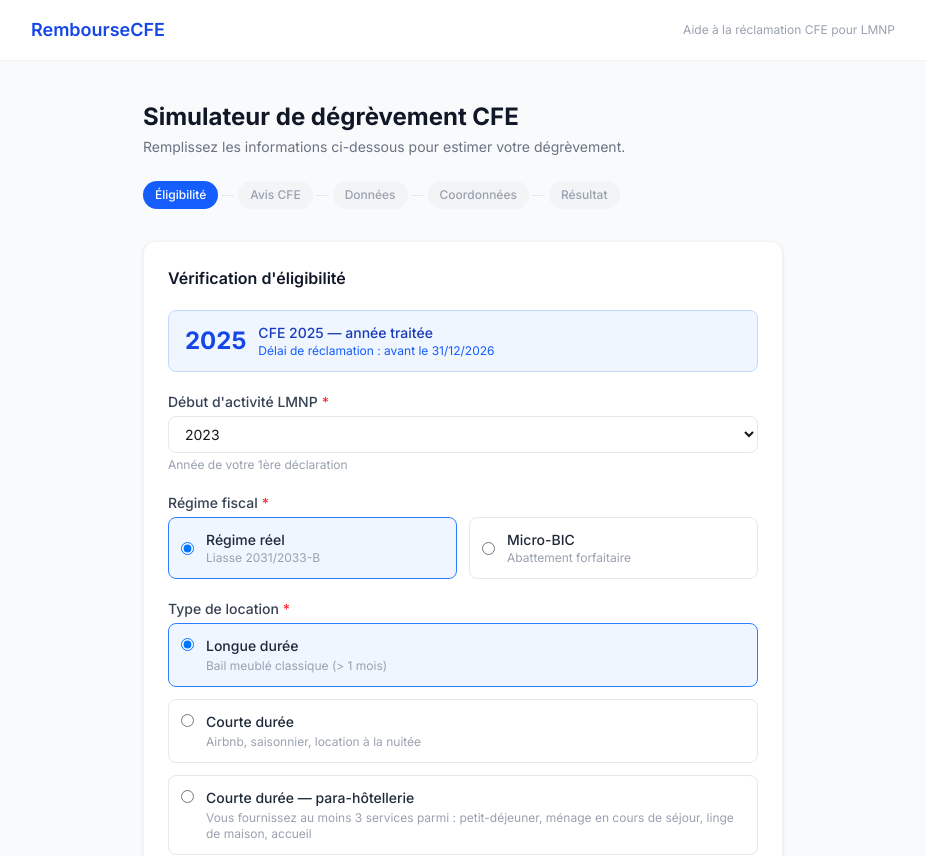
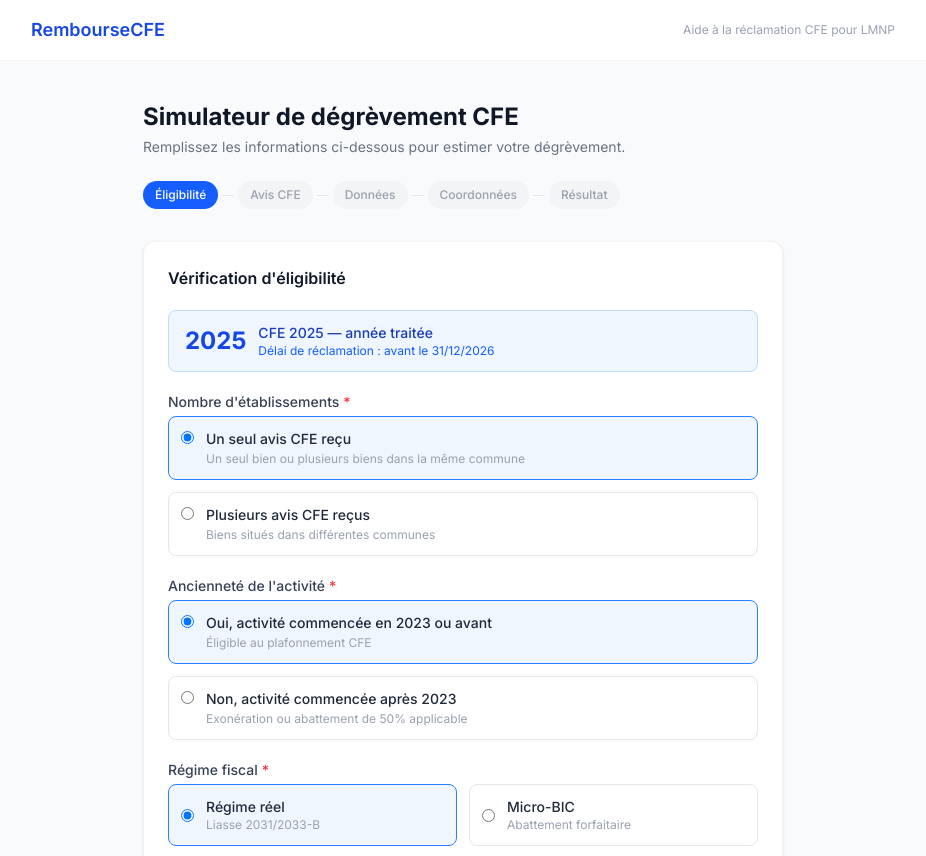
Before and after one commit to Maxime06000/rembourse-cfe, a Next.js app: page /simulateur in a window 1280 px wide. Shown: the top 856 px of the page, without its empty margins (177-1103 px from the left). Built offline with nearby package versions, Linux system fonts and the light colour scheme.

Commit message:
Add files via upload

```diff
--- a/src/app/simulateur/steps/StepFinancier.tsx
+++ b/src/app/simulateur/steps/StepFinancier.tsx
@@ -2,7 +2,7 @@
 
 import { useState } from 'react'
 import { useSimulation } from '@/lib/store'
-import { Field, Input } from '@/components/FormElements'
+import { Field, Input, Callout } from '@/components/FormElements'
 
 export function StepFinancier() {
   const store = useSimulation()
@@ -16,8 +16,13 @@ export function StepFinancier() {
 
   const n = (v: string) => parseFloat(v.replace(',', '.')) || 0
 
+  // Vérifier si CA ≤ 5000€
+  const caValue = regime === 'reel' ? n(loyers) : n(recettesBrutes)
+  const caTropFaible = caValue > 0 && caValue <= 5000
+
   function handleSubmit(e: React.FormEvent) {
     e.preventDefault()
+    if (caTropFaible) return // Bloque la soumission si CA ≤ 5000€
     const errs: Record<string, string> = {}
     if (regime === 'reel' && !loyers) errs.loyers = 'Loyers requis'
     if (regime === 'micro' && !recettesBrutes) errs.recettesBrutes = 'Recettes requises'
@@ -79,11 +84,27 @@ export function StepFinancier() {
         </>
       )}
 
+      {caTropFaible && (
+        <Callout type="error">
+          <strong>Chiffre d'affaires ≤ 5 000 €</strong>
+          <p className="mt-1">Avec un CA annuel ≤ 5 000 €, vous êtes normalement exonéré de cotisation minimum CFE. Si vous avez reçu un avis de CFE, il s'agit probablement d'une erreur. Contactez directement votre Service des Impôts des Entreprises (SIE) pour régulariser votre situation.</p>
+          <p className="mt-2 text-sm">Le simulateur de plafonnement CFE ne s'applique pas dans votre cas.</p>
+        </Callout>
+      )}
+
       <div className="flex gap-3 pt-2">
         <button type="button" onClick={() => setStep('avis')} className="flex-1 border border-gray-200 text-gray-600 py-2.5 rounded-lg text-sm hover:bg-gray-50 transition-colors">
           ← Retour
         </button>
-        <button type="submit" className="flex-[2] bg-blue-600 text-white py-2.5 rounded-lg font-medium hover:bg-blue-700 transition-colors text-sm">
+        <button
+          type="submit"
+          disabled={caTropFaible}
+          className={`flex-[2] py-2.5 rounded-lg font-medium transition-colors text-sm ${
+            caTropFaible
+              ? 'bg-gray-300 text-gray-500 cursor-not-allowed'
+              : 'bg-blue-600 text-white hover:bg-blue-700'
+          }`}
+        >
           Continuer →
         </button>
       </div>
--- a/src/app/simulateur/steps/StepQualification.tsx
+++ b/src/app/simulateur/steps/StepQualification.tsx
@@ -12,8 +12,11 @@ export function StepQualification() {
   const store = useSimulation()
   const { setStep, setQualification } = store
 
+  const ANNEE_SEUIL = ANNEE_CFE - 2 // 2022 pour CFE 2024
+
   // Initialise depuis le store si déjà rempli
-  const [anneeDebut, setAnneeDebut] = useState<number>(store.anneeDebut ?? ANNEE_COURANTE - 3)
+  const [multiEtablissements, setMultiEtablissements] = useState<boolean>(false)
+  const [activiteAvantSeuil, setActiviteAvantSeuil] = useState<boolean>(true)
   const [typeLocation, setTypeLocation] = useState<'longue' | 'courte' | 'courte_para'>(
     store.typeLocation === 'courte' ? 'courte' : store.typeLocation === 'longue' ? 'longue' : 'longue'
   )
@@ -23,16 +26,30 @@ export function StepQualification() {
   function handleSubmit(e: React.FormEvent) {
     e.preventDefault()
 
+    if (multiEtablissements) {
+      setErreur("Vous avez plusieurs établissements (plusieurs avis CFE dans différentes communes). Cette fonctionnalité sera bientôt disponible. En attendant, contactez rembourse-cfe@gmail.com pour un traitement manuel.")
+      return
+    }
+
+    if (!activiteAvantSeuil) {
+      setErreur(`Votre activité a débuté après ${ANNEE_SEUIL}. Vous bénéficiez d'une exonération (1ère année) ou d'un abattement de 50% (2e année). Le plafonnement CFE n'est pas applicable dans votre cas.`)
+      return
+    }
+
     if (typeLocation === 'courte_para') {
       setErreur(MESSAGES_ECHEC['para_hotellerie'])
       return
     }
 
-    const filtre = verifierFiltres({ anneeDebut, anneeCfe: ANNEE_CFE, caAnneeN2: 0, paraHotellerie: false, ligne9Oui: false })
-    if (filtre && filtre !== 'abattement_50') { setErreur(MESSAGES_ECHEC[filtre]); return }
-
     setErreur(null)
-    setQualification({ anneeDebut, anneeCfe: ANNEE_CFE, typeLocation: typeLocation === 'courte' ? 'courte' : 'longue', paraHotellerie: false, regime, caAnneeN2: 0 })
+    setQualification({
+      anneeDebut: ANNEE_SEUIL,
+      anneeCfe: ANNEE_CFE,
+      typeLocation: typeLocation === 'courte' ? 'courte' : 'longue',
+      paraHotellerie: false,
+      regime,
+      caAnneeN2: 0
+    })
     setStep('avis')
   }
 
@@ -48,12 +65,54 @@ export function StepQualification() {
         </div>
       </div>
 
-      <Field label="Début d'activité LMNP" hint="Année de votre 1ère déclaration" required>
-        <Select value={anneeDebut} onChange={e => setAnneeDebut(Number(e.target.value))}>
-          {Array.from({ length: 15 }, (_, i) => ANNEE_COURANTE - i - 1).map(a => (
-            <option key={a} value={a}>{a}</option>
+      <Field label="Nombre d'établissements" required>
+        <div className="grid grid-cols-1 gap-3">
+          {[
+            { v: false, title: 'Un seul avis CFE reçu', sub: 'Un seul bien ou plusieurs biens dans la même commune' },
+            { v: true, title: 'Plusieurs avis CFE reçus', sub: 'Biens situés dans différentes communes' },
+          ].map(opt => (
+            <label key={String(opt.v)} className={`flex items-start gap-3 border rounded-lg p-3 cursor-pointer transition-colors ${
+              multiEtablissements === opt.v ? 'border-blue-500 bg-blue-50' : 'border-gray-200 hover:border-gray-300'
+            }`}>
+              <input
+                type="radio"
+                name="multi"
+                checked={multiEtablissements === opt.v}
+                onChange={() => { setMultiEtablissements(opt.v); setErreur(null) }}
+                className="text-blue-600 mt-0.5"
+              />
+              <div>
+                <div className="text-sm font-medium text-gray-800">{opt.title}</div>
+                <div className="text-xs text-gray-400 mt-0.5">{opt.sub}</div>
+              </div>
+            </label>
           ))}
-        </Select>
+        </div>
+      </Field>
+
+      <Field label="Ancienneté de l'activité" required>
+        <div className="grid grid-cols-1 gap-3">
+          {[
+            { v: true, title: `Oui, activité commencée en ${ANNEE_SEUIL} ou avant`, sub: 'Éligible au plafonnement CFE' },
+            { v: false, title: `Non, activité commencée après ${ANNEE_SEUIL}`, sub: 'Exonération ou abattement de 50% applicable' },
+          ].map(opt => (
+            <label key={String(opt.v)} className={`flex items-start gap-3 border rounded-lg p-3 cursor-pointer transition-colors ${
+              activiteAvantSeuil === opt.v ? 'border-blue-500 bg-blue-50' : 'border-gray-200 hover:border-gray-300'
+            }`}>
+              <input
+                type="radio"
+                name="annee"
+                checked={activiteAvantSeuil === opt.v}
+                onChange={() => { setActiviteAvantSeuil(opt.v); setErreur(null) }}
+                className="text-blue-600 mt-0.5"
+              />
+              <div>
+                <div className="text-sm font-medium text-gray-800">{opt.title}</div>
+                <div className="text-xs text-gray-400 mt-0.5">{opt.sub}</div>
+              </div>
+            </label>
+          ))}
+        </div>
       </Field>
 
       <Field label="Régime fiscal" required>
```
